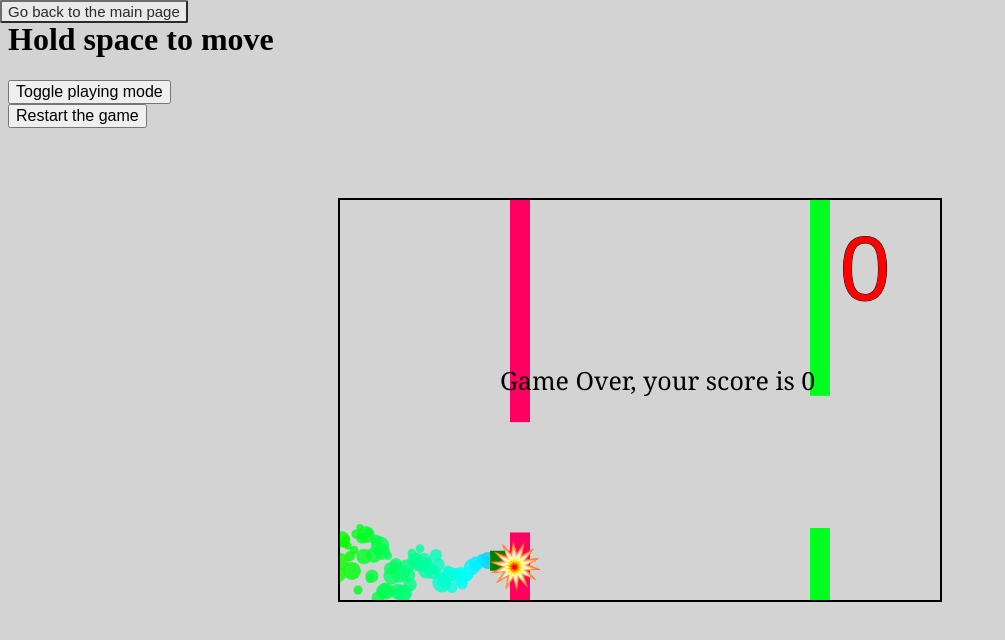
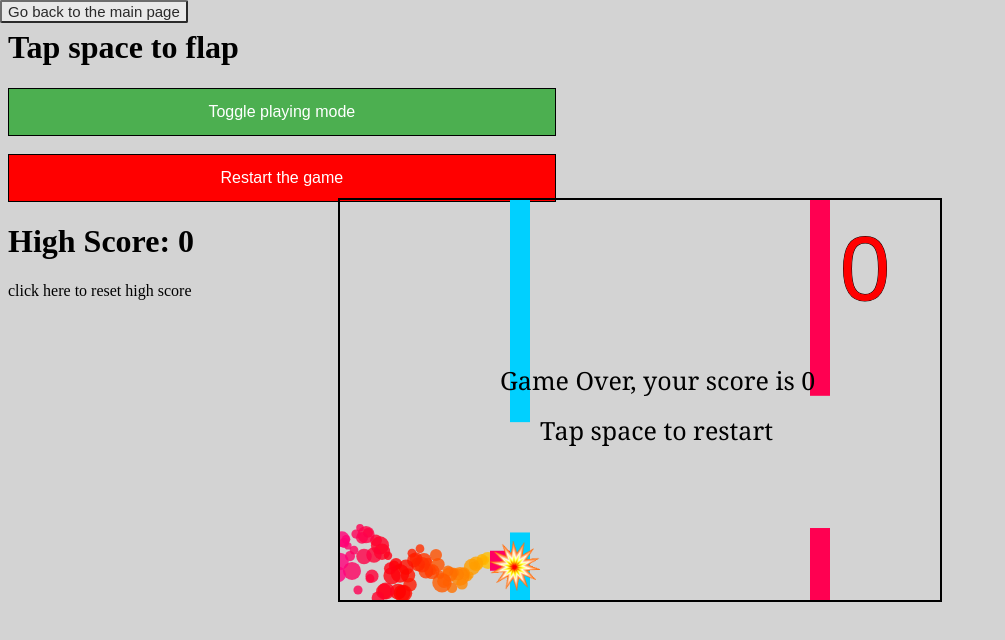
Before and after one commit to animarcus/flappy-bird, a plain HTML site: page index.html in a window 1280 px wide. Shown: the whole page, without its empty margins (0-1005 px from the left). Drawn offline with Linux system fonts and the light colour scheme.

Commit message:
added high score and better controls

```diff
--- a/css/style.css
+++ b/css/style.css
@@ -1,5 +1,16 @@
+* {
+  -webkit-touch-callout: none; /* iOS Safari */
+    -webkit-user-select: none; /* Safari */
+     -khtml-user-select: none; /* Konqueror HTML */
+       -moz-user-select: none; /* Old versions of Firefox */
+        -ms-user-select: none; /* Internet Explorer/Edge */
+            user-select: none;
+}
 body {
   background: lightgray;
+  display: flex;
+  flex-direction: column;
+  justify-content: space-around;
 }
 
 #canvas1 {
@@ -13,6 +24,19 @@ body {
 }
 button {
   font-size: 2vh;
+  outline: none !important;
+}
+
+.settings {
+  font-family: 'Montserrat', sans-serif;
+  text-align: center;
+  font-size: 2vh;
+  background-color: #4CAF50;
+  color: white;
+  padding: 14px 20px;
+  border: solid black 1px;
+  cursor: pointer;
+  width: 40%;
 }
 
 #goBackMain {
--- a/index.html
+++ b/index.html
@@ -3,21 +3,25 @@
 <head>
   <meta charset="UTF-8">
   <link rel="stylesheet" href="css/style.css">
-  <meta name="viewport" content="width=device-width, user-scalable=no initial-scale=0.6">
+  <meta name="viewport" content="width=device-width, user-scalable=no, initial-scale=0.6">
   <title>Flappy Bird</title>
 </head>
-<body>
+<body id="body">
   <canvas id="canvas1"></canvas>
+  <button id="goBackMain" onclick="window.location.href='https://animarcus.github.io/'">Go back to the main page</button>
+  <div>
+    <h1 id="holdForFlapToggle">Hold space/finger to move</h1>
+    <div onclick="holdForFlapToggle()" class="settings">Toggle playing mode</div>
+    <!-- <button onclick="holdForFlapToggle()" class="settings">Toggle playing mode</h2> -->
+  </div>
+  <br>
+  <div onclick="restartGame()" class="settings" style="background-color:red">Restart the game</div>
+  <h1 id="highscore">High score:</h1>
+  <div onclick="highScoreHandler.resetHighScore()">click here to reset high score</div>
   <script src="js/bird.js"></script>
   <script src="js/particles.js"></script>
   <script src="js/obstacles.js"></script>
   <script src="js/main.js"></script>
-  <button id="goBackMain" onclick="window.location.href='https://animarcus.github.io/'">Go back to the main page</button>
-  <div>
-    <h1 id="holdForFlapToggle">Hold space to move</h1>
-    <button onclick="holdForFlapToggle()">Toggle playing mode</h2>
-  </div>
-  <button onclick="restartGame()">Restart the game</button>
   <!-- <button onclick="changeBird()">Change bird</button> -->
 </body>
 </html>
--- a/js/bird.js
+++ b/js/bird.js
@@ -1,3 +1,4 @@
+let birdColor = 'hsl(' + Math.floor(Math.random()*360) + ', 100%, 50%)';
 class Bird {
   constructor(){
     this.x = 150;
@@ -28,16 +29,11 @@ class Bird {
         this.flap(18);
         setTimeout(spacePressed = false, 500);
       }
-      // spacePressed = false;
     }
   }
   draw() {
-    ctx.fillStyle = 'green';
-    // if (!image) {
+    ctx.fillStyle = birdColor;
     ctx.fillRect(this.x, this.y, this.width, this.height);
-    // } else {
-    //   ctx.drawImage(birdPic, this.x, this.y, this.width, this.height);
-    // }
     }
   flap(v) {
     this.vy -= v;
--- a/js/main.js
+++ b/js/main.js
@@ -11,10 +11,10 @@ let score = 0;
 let gamespeed = 2;
 
 let gameEnded = false;
-// let image = false;
 
-let holdForFlap = true;
 let repeating = false;
+
+let gesture = "space";
 
 function animate() {
   ctx.clearRect(0,0,canvas.width, canvas.height);
@@ -37,9 +37,6 @@ function animate() {
   hue++;
   frame ++;
 }
-
-animate();
-
 
 window.addEventListener('keydown', function(e) {
   if (e.code === "Space") {
@@ -79,20 +76,32 @@ if( /Android|webOS|iPhone|iPad|iPod|BlackBerry|IEMobile|Opera Mini/i.test(naviga
     repeating = false;
     spacePressed = false;
   });
+  gesture = "finger";
 }
 
 function holdForFlapToggle() {
-  holdForFlap = !holdForFlap;
+  holdForFlap = (localStorage.getItem('holdForFlap') == 'true');
+  localStorage.setItem('holdForFlap', !holdForFlap);
+  displayHoldForFlap();
+}
+
+function displayHoldForFlap() {
+  holdForFlap = (localStorage.getItem('holdForFlap') == 'true');
   checkButton = document.getElementById("holdForFlapToggle");
-  if (holdForFlap) {
+  if (holdForFlap !== null) {
+    if (holdForFlap === true) {
+      allowRepeat = true;
+      checkButton.innerHTML = "Hold " + gesture + " to move";
+    } else {
+      allowRepeat = false;
+      checkButton.innerHTML = "Tap " + gesture + " to flap";
+    }
+  } else {
+    holdForFlap = true;
     allowRepeat = true;
-    checkButton.innerHTML = "Hold space to move";
-  } else {
-    allowRepeat = false;
-    checkButton.innerHTML = "Tap space to flap";
+    checkButton.innerHTML = "Hold " + gesture + " to move";
   }
 }
-
 
 const bang = new Image();
 bang.src = 'images/bang.png';
@@ -106,18 +115,44 @@ function handleCollision() {
           ctx.font = "25px Georgia";
           ctx.fillStyle = 'black';
           ctx.fillText("Game Over, your score is " + score, 160, canvas.height/2 - 10);
+          ctx.fillText("Tap " + gesture + " to restart", 200, canvas.height/2 + 40);
+          highScoreHandler.isHighScore();
           gameEnded = true;
           return gameEnded;
         }
   }
 }
+let highScoreHandler = {
+  isHighScore : function () {
+    currentHighScore = localStorage.getItem('highScore');
+    if (score > currentHighScore) {
+      localStorage.setItem('highScore', score);
+    }
+  },
+  displayHighScore : function() {
+    currentHighScore = localStorage.getItem('highScore');
+    let display = document.getElementById("highscore");
+    if (currentHighScore !== null) {
+      display.innerHTML = "High Score: " + String(currentHighScore);
+    } else {
+      display.innerHTML = "High Score: 0";
+    }
+  },
+  resetHighScore : function() {
+    let display = document.getElementById("highscore");
+    display.innerHTML = "High Score: 0";
+    localStorage.setItem('highScore', 0);
+  }
+}
+
 
 function restartGame() {
   location.reload();
   return false;
 }
 
-// function changeBird() {
-//   image = !image;
-//   restartGame();
-// }
+
+
+highScoreHandler.displayHighScore();
+displayHoldForFlap();
+animate();
```
